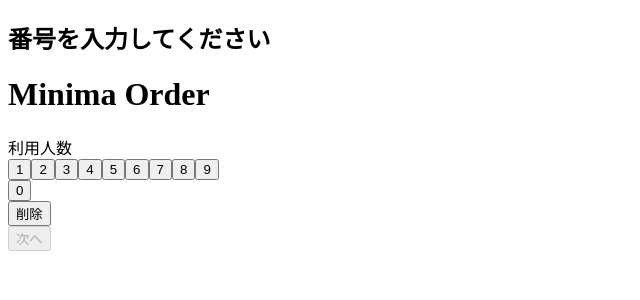
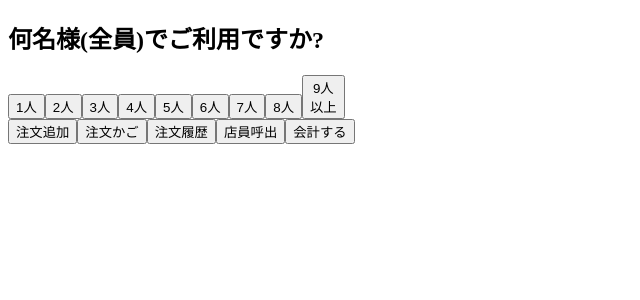
Before and after one commit to system-mosico/minima-order-app, a Next.js app: page /people in a window 1280 px wide. Before the commit this address had no page. Shown: the top 300 px of the page, without its empty margins (0-640 px from the left). Built offline with nearby package versions, Linux system fonts and the light colour scheme.

Commit message:
数量選択画面のレイアウト調整、注文かごの数量0対応、注文確認ダイアログ追加

```diff
--- a/src/components/FooterNav.tsx
+++ b/src/components/FooterNav.tsx
@@ -5,17 +5,18 @@ interface FooterNavProps {
   activeTab?: string;
   tableNumber?: string | null;
   onTabChange?: (tab: string) => void;
+  cartCount?: number;
 }
 
-export default function FooterNav({ activeTab, tableNumber, onTabChange }: FooterNavProps) {
+export default function FooterNav({ activeTab, tableNumber, onTabChange, cartCount = 0 }: FooterNavProps) {
   const router = useRouter();
 
   const navItems = [
-    { id: "add", label: "注文追加", icon: "1️⃣", path: "/menu" },
-    { id: "cart", label: "注文かご", icon: "2️⃣", path: "/menu" },
-    { id: "history", label: "注文履歴", icon: "3️⃣", path: "/menu" },
-    { id: "call", label: "店員呼出", icon: "4️⃣", path: "/menu" },
-    { id: "checkout", label: "会計する", icon: "5️⃣", path: "/checkout" },
+    { id: "add", label: "注文追加", path: "/menu" },
+    { id: "cart", label: "注文かご", path: "/menu" },
+    { id: "history", label: "注文履歴", path: "/menu" },
+    { id: "call", label: "店員呼出", path: "/menu" },
+    { id: "checkout", label: "会計する", path: "/checkout" },
   ];
 
   const handleNavClick = (item: { id: string; label: string; path: string }) => {
@@ -35,24 +36,32 @@ export default function FooterNav({ activeTab, tableNumber, onTabChange }: Foote
   };
 
   return (
-    <div className="bg-cyan-500 px-2 py-3 fixed bottom-0 left-0 right-0">
+    <div className="bg-green-600 px-2 py-3 fixed bottom-0 left-0 right-0 z-50">
       <div className="flex justify-around items-center">
-        {navItems.map((item) => (
+        {navItems.map((item) => {
+          const isActive = activeTab === item.id;
+          const isCart = item.id === "cart";
+          return (
             <button
               key={item.id}
               onClick={() => handleNavClick(item)}
-            className={`flex flex-col items-center justify-center px-2 py-2 rounded-lg transition-all ${
-              activeTab === item.id
-                ? "bg-white border-2 border-orange-500"
-                : "bg-white border-2 border-transparent"
+              className={`relative flex flex-col items-center justify-center px-2 py-2 rounded-lg transition-all ${
+                isActive
+                  ? "bg-yellow-400 border-2 border-green-700"
+                  : "bg-green-600 border-2 border-transparent"
               }`}
             >
-            <span className="text-2xl mb-1">{item.icon}</span>
-            <span className={`text-xs font-semibold ${activeTab === item.id ? "text-orange-500" : "text-cyan-600"}`}>
+              <span className={`text-xs font-semibold ${isActive ? "text-green-700" : "text-white"}`}>
                 {item.label}
               </span>
+              {isCart && cartCount > 0 && (
+                <span className="absolute -top-1 -right-1 bg-red-500 text-white text-xs font-bold rounded-full w-5 h-5 flex items-center justify-center">
+                  {cartCount}
+                </span>
+              )}
             </button>
-        ))}
+          );
+        })}
       </div>
     </div>
   );
--- a/src/components/Header.tsx
+++ b/src/components/Header.tsx
@@ -6,8 +6,8 @@ interface HeaderProps {
 
 export default function Header({ title }: HeaderProps) {
   return (
-    <div className="bg-cyan-500 text-white py-4 px-4">
-      <h2 className="text-center text-xl font-bold">{title}</h2>
+    <div className="bg-green-600 text-white py-4 px-4">
+      <h2 className="text-center text-lg font-semibold">{title}</h2>
     </div>
   );
 }
--- a/src/components/NumberInput.tsx
+++ b/src/components/NumberInput.tsx
@@ -7,9 +7,9 @@ interface NumberInputProps {
 
 export default function NumberInput({ value, placeholder = "" }: NumberInputProps) {
   return (
-    <div className="px-4 py-6">
-      <div className="bg-white border-2 border-cyan-500 rounded-lg py-8">
-        <div className="text-center text-5xl font-bold text-cyan-600 min-h-[60px] flex items-center justify-center">
+    <div className="px-4 py-2">
+      <div className="bg-white border-2 border-green-600 rounded-lg py-3">
+        <div className="text-center text-5xl font-bold text-green-600 min-h-[30px] flex items-center justify-center">
           {value || <span className="text-gray-300 text-3xl">{placeholder}</span>}
         </div>
       </div>
--- a/src/components/TenKey.tsx
+++ b/src/components/TenKey.tsx
@@ -27,7 +27,7 @@ export default function TenKey({ value, onChange, onDelete, maxLength = 10 }: Te
         <button
           key={num}
           onClick={() => handleNumberClick(num.toString())}
-          className="bg-white border border-gray-200 rounded-lg py-6 text-3xl font-semibold text-cyan-600 active:bg-gray-50 active:shadow-inner transition-all"
+          className="bg-white border border-gray-300 rounded-lg py-3 px-8 text-3xl font-semibold text-green-600 active:bg-gray-50 active:shadow-inner transition-all"
         >
           {num}
         </button>
@@ -37,14 +37,14 @@ export default function TenKey({ value, onChange, onDelete, maxLength = 10 }: Te
       <div className="col-span-2">
         <button
           onClick={() => handleNumberClick("0")}
-          className="w-full bg-white border border-gray-200 rounded-lg py-6 text-3xl font-semibold text-cyan-600 active:bg-gray-50 active:shadow-inner transition-all"
+          className="w-full bg-white border border-gray-300 rounded-lg py-3 px-8 text-3xl font-semibold text-green-600 active:bg-gray-50 active:shadow-inner transition-all"
         >
           0
         </button>
       </div>
       <button
         onClick={handleDelete}
-        className="bg-white border border-gray-200 rounded-lg py-6 text-lg font-semibold text-cyan-600 active:bg-gray-50 active:shadow-inner transition-all"
+        className="bg-green-600 text-white border border-green-600 rounded-lg py-3 px-4 text-lg font-semibold active:bg-green-700 active:shadow-inner transition-all"
       >
         削除
       </button>
--- a/src/pages/index.tsx
+++ b/src/pages/index.tsx
@@ -12,9 +12,9 @@ export default function Home() {
       // テーブル番号が取得できたら人数入力ページへ自動遷移
       router.push(`/people?table=${table}`);
     } else if (router.isReady) {
-      // テーブル番号が取得できない場合（QRコードが読み取られていない場合）
-      // エラーメッセージを表示
-      alert("テーブルのQRコードを読み取ってアクセスしてください");
+      // テスト用: テーブル番号が取得できない場合、デフォルトでテーブル1として人数入力画面へ
+      // 本番環境では、QRコードが読み取られていない場合はエラーを表示
+      router.push(`/people?table=1`);
     }
   }, [router.query, router.isReady]);
 
--- a/src/pages/people.tsx
+++ b/src/pages/people.tsx
@@ -1,11 +1,10 @@
 import { useState, useEffect } from "react";
 import { useRouter } from "next/router";
 import Header from "../components/Header";
-import NumberInput from "../components/NumberInput";
-import TenKey from "../components/TenKey";
+import FooterNav from "../components/FooterNav";
 
 export default function People() {
-  const [people, setPeople] = useState("");
+  const [selectedPeople, setSelectedPeople] = useState<number | null>(null);
   const [tableNumber, setTableNumber] = useState<string | null>(null);
   const router = useRouter();
 
@@ -14,64 +13,46 @@ export default function People() {
     if (table && typeof table === "string") {
       setTableNumber(table);
     } else if (router.isReady) {
-      // テーブル番号が取得できない場合（QRコードが読み取られていない場合）
-      alert("テーブルのQRコードを読み取ってアクセスしてください");
-      router.push("/");
+      // テスト用: テーブル番号が取得できない場合、デフォルトでテーブル1を使用
+      setTableNumber("1");
     }
   }, [router.query, router.isReady]);
 
-  const handleSubmit = () => {
-    if (!people || !/^\d+$/.test(people) || Number(people) < 1 || Number(people) > 20) {
-      alert("1〜20人の範囲で入力してください");
-      return;
+  const handlePeopleSelect = (num: number) => {
+    setSelectedPeople(num);
+    if (tableNumber) {
+      router.push(`/menu?table=${tableNumber}&people=${num}`);
     }
-    if (!tableNumber) {
-      alert("テーブル番号が取得できませんでした。QRコードを読み取ってアクセスしてください。");
-      router.push("/");
-      return;
-    }
-    router.push(`/menu?table=${tableNumber}&people=${people}`);
-  };
-
-  const handleDelete = () => {
-    setPeople((prev) => prev.slice(0, -1));
   };
 
   return (
-    <div className="min-h-screen bg-white flex flex-col">
-      <Header title="番号を入力してください" />
+    <div className="min-h-screen bg-white flex flex-col pb-20">
+      <Header title="何名様(全員)でご利用ですか?" />
 
-      {/* ロゴエリア */}
-      <div className="text-center py-8">
-        <h1 className="text-3xl font-bold text-cyan-600">Minima Order</h1>
-        {tableNumber && (
-          <p className="text-sm text-gray-600 mt-2">テーブル番号: {tableNumber}</p>
-        )}
+      {/* 人数選択ボタン */}
+      <div className="flex-1 px-4 py-8">
+        <div className="grid grid-cols-3 gap-4 max-w-md mx-auto">
+          {[1, 2, 3, 4, 5, 6, 7, 8, 9].map((num) => (
+            <button
+              key={num}
+              onClick={() => handlePeopleSelect(num)}
+              className="bg-gray-100 border border-gray-300 rounded-lg py-6 text-xl font-semibold text-green-600 active:bg-gray-200 transition-colors"
+            >
+              {num === 9 ? (
+                <div>
+                  <div>9人</div>
+                  <div className="text-sm">以上</div>
+                </div>
+              ) : (
+                `${num}人`
+              )}
+            </button>
+          ))}
+        </div>
       </div>
 
-      {/* 番号入力ボックス */}
-      <NumberInput value={people} placeholder="利用人数" />
-
-      {/* テンキー */}
-      <div className="flex-1">
-        <TenKey
-          value={people}
-          onChange={setPeople}
-          onDelete={handleDelete}
-          maxLength={2}
-        />
-      </div>
-
-      {/* 次へボタン */}
-      <div className="px-4 pb-6">
-        <button
-          onClick={handleSubmit}
-          disabled={!people || people.length === 0 || Number(people) < 1 || Number(people) > 20}
-          className="w-full bg-cyan-500 hover:bg-cyan-600 disabled:bg-gray-300 disabled:text-gray-500 text-white font-bold py-4 rounded-lg text-lg transition-colors"
-        >
-          次へ
-        </button>
-      </div>
+      {/* フッターナビゲーション */}
+      <FooterNav tableNumber={tableNumber} />
     </div>
   );
 }
```
Also changed, not shown: src/pages/menu.tsx (+179 -55 lines). Lines whose indentation alone changed are shown as unchanged.
